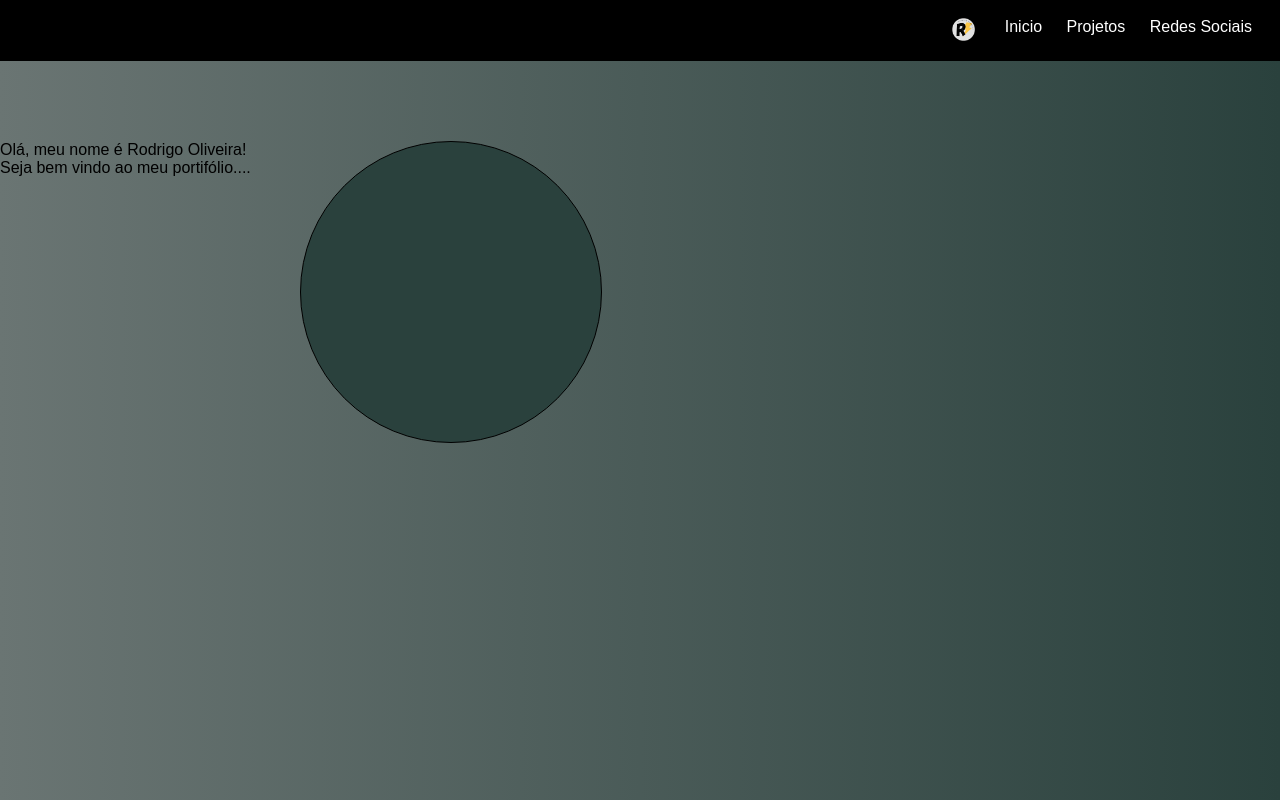
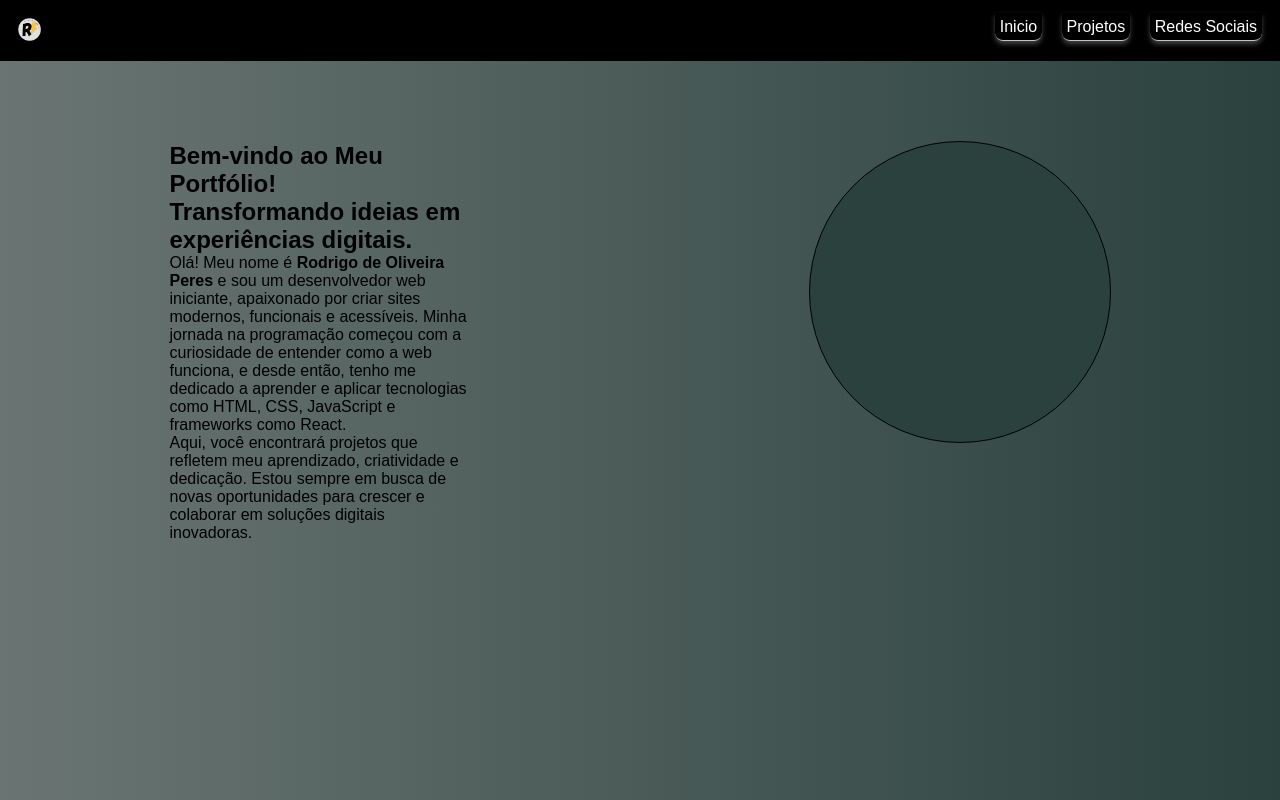
Before and after one commit to Rodrigo-oliv3r/portifolio_rodrigo, a plain HTML site: page index.html in a window 1280 px wide. Drawn offline with Linux system fonts and the light colour scheme.

Commit message:
Atualizando a criação do portifólio

```diff
--- a/estilo/style.css
+++ b/estilo/style.css
@@ -27,38 +27,50 @@ header{
     display: flex;
     flex-flow: row nowrap;
     background-color: black;
-    justify-content: flex-end;
+    justify-content: space-between;
 }
 
-div.logo > img{
+header > div.logo > img{
     height: 23px;
-    margin-right: 20px;
+    margin-right: 7px;
+    flex: 1 1 90px;
+
 }
 
+
 header > menu > a {
-    padding: 10px;
+
+    margin-left: 15px;
+    padding: 5px 5px 5px 5px;
     flex: 1 1 150px;
     color: white;
     background-color: black;
     text-decoration: none;
-
+    border-bottom: 1px solid rgba(255, 255, 255, 0.766);
+    border-radius: 0px 0px 8px 8px;
+    box-shadow: 0px 3px 5px rgba(255, 255, 255, 0.264);
+    text-align: center;
 }
 
 header > menu > a:hover{
-    border-radius: 15px;
+    border-bottom: none;
+    border-radius: 10px;
     box-shadow: 0px 0px 7px white;
 }
 
 main{
     margin-top: 80px;
     display: flex;
-    flex-flow: row wrap;
+    flex-flow: row nowrap;
+    justify-content: space-between;
 }
 section.bio{
+    margin: auto;
     height: 300px;
     width: 300px;
 }
 section.perfil{
+    margin: auto;
     width: 300px;
     height: 300px;
     border: 1px solid black;
--- a/index.html
+++ b/index.html
@@ -18,8 +18,10 @@
 
     <main>
         <section class="bio">
-            <p>Olá, meu nome é Rodrigo Oliveira!</p>
-            <p>Seja bem vindo ao meu portifólio....</p>
+            <h1>Bem-vindo ao Meu Portfólio!</h1>
+            <h2>Transformando ideias em experiências digitais.</h2>
+            <p>Olá! Meu nome é <strong>Rodrigo de Oliveira Peres</strong> e sou um desenvolvedor web iniciante, apaixonado por criar sites modernos, funcionais e acessíveis. Minha jornada na programação começou com a curiosidade de entender como a web funciona, e desde então, tenho me dedicado a aprender e aplicar tecnologias como HTML, CSS, JavaScript e frameworks como React.</p>
+            <p>Aqui, você encontrará projetos que refletem meu aprendizado, criatividade e dedicação. Estou sempre em busca de novas oportunidades para crescer e colaborar em soluções digitais inovadoras.</p>
         </section>
         <section class="perfil">
 
```
